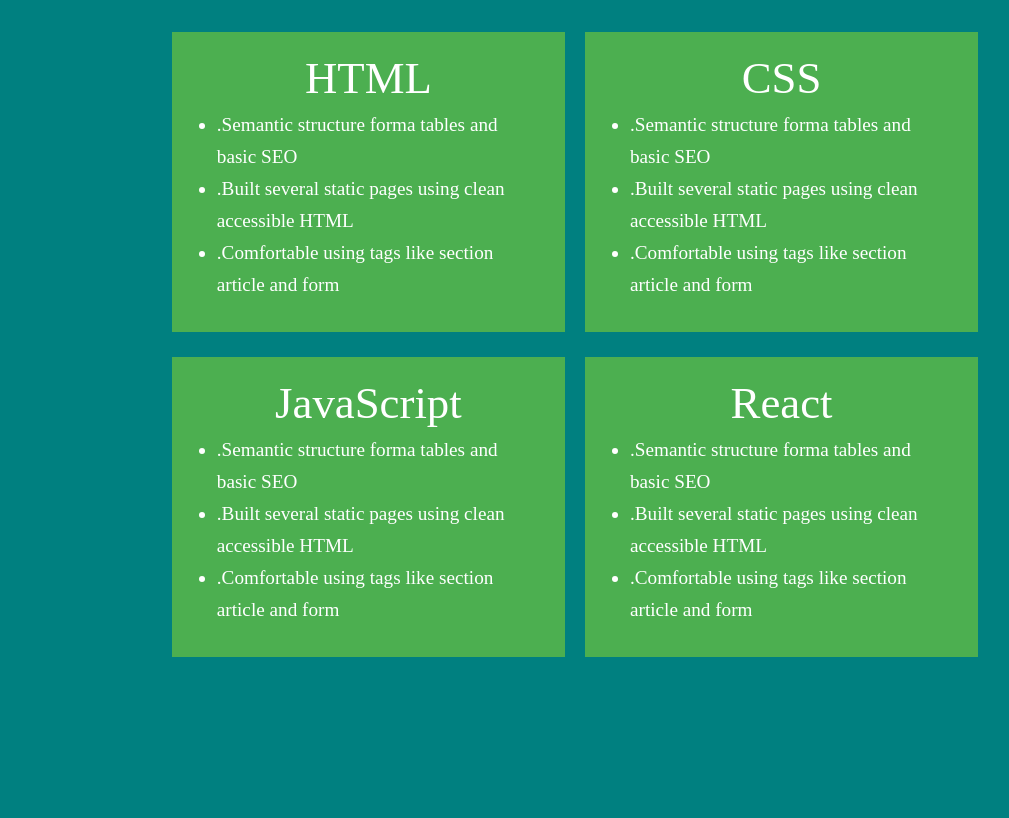
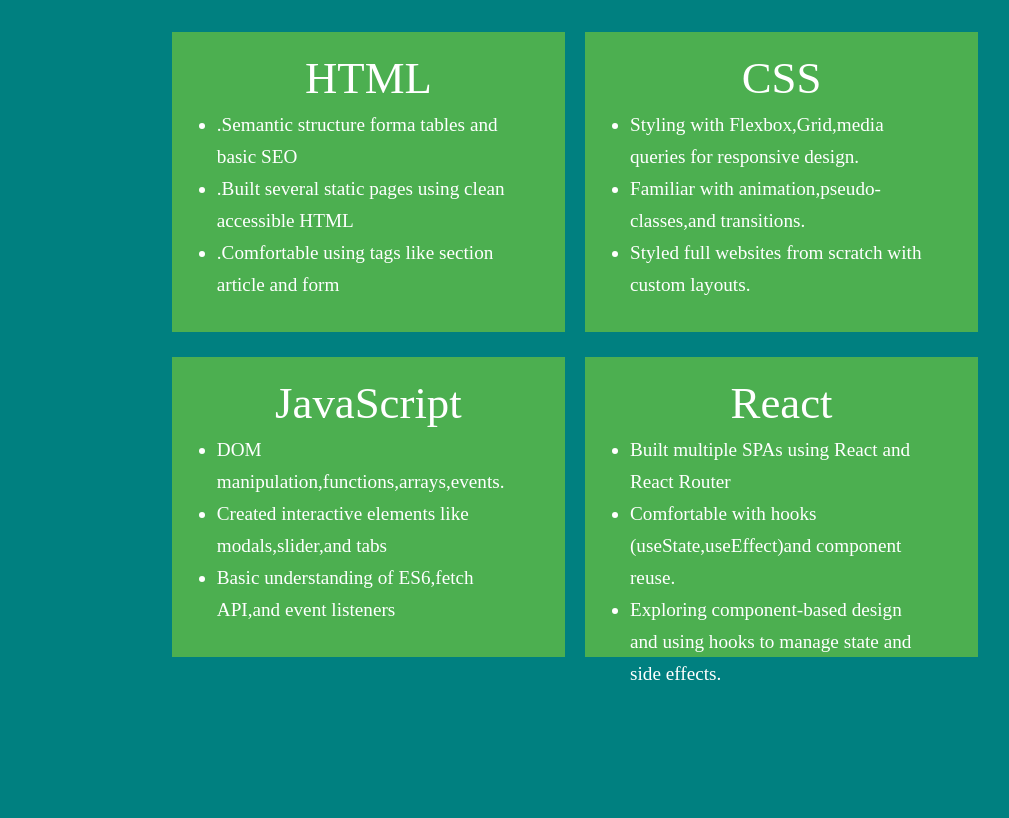
Before and after one commit to htooamyo01/Text-Portfolio, a plain HTML site: page index.html in a window 1280 px wide. Shown: the part 979-1797 px from the top of the page, without its empty margins (65-1074 px from the left). Drawn offline with Linux system fonts and the light colour scheme; grey boxes are pictures that could not be loaded.

Commit message:
Update index.html

```diff
--- a/index.html
+++ b/index.html
@@ -55,9 +55,9 @@
                 <div>
                      <h3>CSS </h3>
                 <ul>
-                    <li>.Semantic structure forma tables and basic SEO</li>
-                    <li>.Built several static pages using clean accessible HTML</li>
-                    <li>.Comfortable using tags like section article and form</li>
+                    <li>Styling with Flexbox,Grid,media queries for responsive design.</li>
+                    <li>Familiar with animation,pseudo-classes,and transitions.</li>
+                    <li>Styled full websites from scratch with custom layouts.</li>
                 </ul>
                 </div>
             </div>
@@ -65,17 +65,17 @@
                 <div>
                      <h3>JavaScript</h3>
                 <ul>
-                    <li>.Semantic structure forma tables and basic SEO</li>
-                    <li>.Built several static pages using clean accessible HTML</li>
-                    <li>.Comfortable using tags like section article and form</li>
+                    <li>DOM manipulation,functions,arrays,events.</li>
+                    <li>Created interactive elements like modals,slider,and tabs</li>
+                    <li>Basic understanding of ES6,fetch API,and event listeners</li>
                 </ul>
                 </div>
                 <div>
                      <h3>React</h3>
                 <ul>
-                    <li>.Semantic structure forma tables and basic SEO</li>
-                    <li>.Built several static pages using clean accessible HTML</li>
-                    <li>.Comfortable using tags like section article and form</li>
+                    <li>Built multiple SPAs using React and React Router</li>
+                    <li>Comfortable with hooks (useState,useEffect)and component reuse.</li>
+                    <li>Exploring component-based design and using hooks to manage state and side effects.</li>
                 </ul>
                 </div>
             </div>
```
